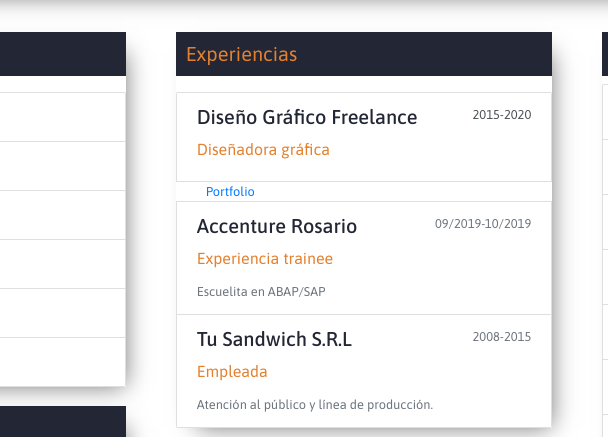
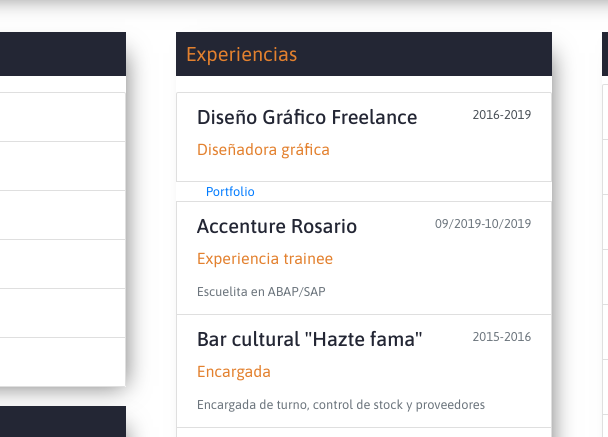
Before and after one commit to luisinaburgos/curriculum, a plain HTML site: page index.html in a window 1280 px wide. Shown: the part 666-1103 px from the top of the page, 276-884 px from the left. Drawn offline with Linux system fonts and the light colour scheme.

Commit message:
Curriculum versión final

```diff
--- a/index.html
+++ b/index.html
@@ -139,10 +139,10 @@
   <a href="#!" class="list-group-item list-group-item-action flex-column align-items-start">
     <div class="d-flex w-100 justify-content-between">
       <h5 class="mb-2 h5">Diseño Gráfico Freelance</h5>
-      <small>2015-2020</small>
+      <small>2016-2019</small>
     </div>
     <p class="mb-2">Diseñadora gráfica</p>
-    <small><a href="https://www.behance.net/luisinaburc0f4" id="portfolio">Portfolio</a></small>
+    <small><a href="https://www.behance.net/luisinaburc0f4" id="portfolio" target="_blank">Portfolio</a></small>
   </a>
   <a href="#!" class="list-group-item list-group-item-action flex-column align-items-start">
     <div class="d-flex w-100 justify-content-between">
@@ -151,6 +151,14 @@
     </div>
     <p class="mb-2">Experiencia trainee</p>
     <small class="text-muted">Escuelita en ABAP/SAP</small>
+  </a>
+    <a href="#!" class="list-group-item list-group-item-action flex-column align-items-start">
+    <div class="d-flex w-100 justify-content-between">
+      <h5 class="mb-2 h5">Bar cultural "Hazte fama"</h5>
+      <small class="text-muted">2015-2016</small>
+    </div>
+    <p class="mb-2">Encargada</p>
+    <small class="text-muted">Encargada de turno, control de stock y proveedores</small>
   </a>
   <a href="#!" class="list-group-item list-group-item-action flex-column align-items-start">
     <div class="d-flex w-100 justify-content-between">
```
